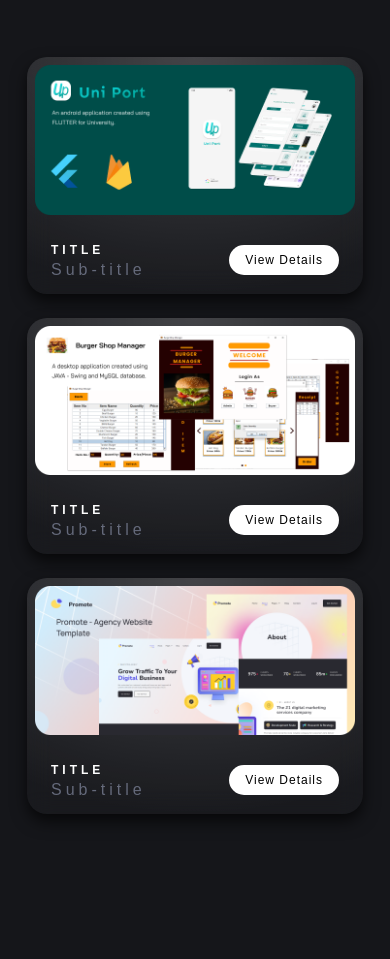
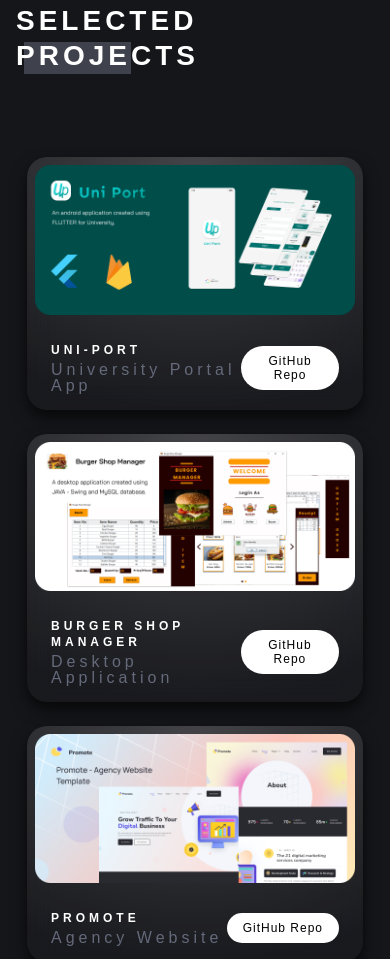
Before and after one commit to tryit-100/portfolio_website, a plain HTML site: page index.html in a window 390 px wide. Shown: the part 586-1545 px from the top of the page. Drawn offline with nearby package versions, Linux system fonts and the light colour scheme; a web font is replaced by a local one.

Commit message:
basic portfolio with scroll anim and responsive is done

```diff
--- a/index.html
+++ b/index.html
@@ -5,6 +5,8 @@
     <meta charset="UTF-8">
     <meta http-equiv="X-UA-Compatible" content="IE=edge">
     <meta name="viewport" content="width=device-width, initial-scale=1.0">
+    <!-- fav-icon -->
+    <link rel="icon" href="assets/icons/portfolio-logo.svg">
     <!-- css links -->
     <link rel="stylesheet" href="styles/colors.css">
     <link rel="stylesheet" href="styles/typography.css">
@@ -56,11 +58,13 @@
                 <span class="tooltiptext">+880 1722 100839</span>
             </div>
             <div class="tooltip">
-                <a href=""><img src="assets/icons/linked In.svg" alt="linked in icon"></a>
+                <a href="https://www.linkedin.com/in/sajid-abdullah-al-hafiz-b995801a1/" target="_blank"><img
+                        src="assets/icons/linked In.svg" alt="linked in icon"></a>
                 <span class="tooltiptext">sajid-abdullah</span>
             </div>
             <div class="tooltip">
-                <a href=""><img src="assets/icons/github.svg" alt="github icon"></a>
+                <a href="https://github.com/tryit-100" target="_blank"><img src="assets/icons/github.svg"
+                        alt="github icon"></a>
                 <span class="tooltiptext">tryit-100</span>
             </div>
         </div>
@@ -91,11 +95,12 @@
                         <div class="footer-left">
                             <img class="project-icon" src="assets/icons/uni-port-icon.png" alt="">
                             <div class="project-content">
-                                <p>Title</p>
-                                <p class="sub-title">Sub-title</p>
+                                <p>Uni-Port</p>
+                                <p class="sub-title">University Portal App</p>
                             </div>
                         </div>
-                        <button class="primary-btn">View Details</button>
+                        <button class="primary-btn"><a href="https://github.com/tryit-100/UniPort">GitHub
+                                Repo</a></button>
                     </div>
                 </div>
                 <div class="card">
@@ -106,11 +111,12 @@
                         <div class="footer-left">
                             <img class="project-icon" src="assets/icons/berger-shop-icon.png" alt="">
                             <div class="project-content">
-                                <p>Title</p>
-                                <p class="sub-title">Sub-title</p>
+                                <p>Burger Shop Manager</p>
+                                <p class="sub-title">Desktop Application</p>
                             </div>
                         </div>
-                        <button class="primary-btn">View Details</button>
+                        <button class="primary-btn"><a href="https://github.com/tryit-100/burger-shop-manager">GitHub
+                                Repo</a></button>
                     </div>
                 </div>
                 <div class="card">
@@ -121,11 +127,12 @@
                         <div class="footer-left">
                             <img class="project-icon" src="assets/icons/promote-icon.png" alt="">
                             <div class="project-content">
-                                <p>Title</p>
-                                <p class="sub-title">Sub-title</p>
+                                <p>Promote</p>
+                                <p class="sub-title">Agency Website</p>
                             </div>
                         </div>
-                        <button class="primary-btn">View Details</button>
+                        <button class="primary-btn"><a href="https://github.com/tryit-100/mid_assignment">GitHub
+                                Repo</a></button>
                     </div>
                 </div>
             </div>
@@ -198,8 +205,9 @@
                         collaborative
                         environments where I can contribute my technical expertise and leadership abilities to create
                         exceptional products.</p>
-                    <button class="primary-btn"><i><img src="assets/icons/cloud-download-alt.svg" alt=""></i>Download
-                        CV</button>
+                    <button class="primary-btn"><a href="assets/images/uni-port.png" download><img
+                                src="assets/icons/cloud-download-alt.svg" alt="">Download
+                            CV</a></button>
                 </div>
             </div>
             <div class="about-me-right">
@@ -218,8 +226,8 @@
         </section>
         <!-- 6. contact me section -->
         <section></section>
+
     </main>
-
     <!-- scroll-reveal animation js -->
     <script src="https://unpkg.com/scrollreveal"></script>
     <!-- animation js -->
--- a/js/animation.js
+++ b/js/animation.js
@@ -2,7 +2,7 @@
 
 const sr = ScrollReveal({
     distance: '30px',
-    duration: 4000,
+    duration: 1000,
     reset: true
 });
 
--- a/styles/about-me.css
+++ b/styles/about-me.css
@@ -7,6 +7,7 @@
     background-repeat: no-repeat;
     background-position: center right;
     /* height: 100vh; */
+    padding-top: 100px;
     padding-bottom: 150px;
 }
 
@@ -38,13 +39,15 @@
     letter-spacing: 2px;
     line-height: 30px;
 }
-
 .about-me-content .primary-btn{
+    width: 200px;
+}
+.about-me-content .primary-btn a{
     display: flex;
     align-items: center;
     justify-content: center;
     gap: 16px;
-    width: 200px;
+    /* width: 200px; */
 }
 
 .vertical-name{
--- a/styles/card.css
+++ b/styles/card.css
@@ -66,10 +66,15 @@
     border: none;
 }
 
-.primary-btn:hover {
+.primary-btn:active {
     color: var(--primary-text);
     background: linear-gradient(180deg, rgba(255, 255, 255, 0.05) 0%, rgba(255, 255, 255, 0.00) 100%), rgba(0, 0, 0, 0.10);
     box-shadow: 0px 6px 9px 0px rgba(0, 0, 0, 0.60), 0px 2px 3px 0px rgba(0, 0, 0, 0.12), 0px 1px 1px 0px rgba(0, 0, 0, 0.04);
+}
+
+button a{
+    text-decoration: none;
+    color: black;
 }
 
 @media screen and (min-width: 1200px) and (max-width: 1400px) {
--- a/styles/certificates.css
+++ b/styles/certificates.css
@@ -6,6 +6,7 @@
     background-repeat: no-repeat;
     background-position: center right;
     height: 150vh;
+    padding-top: 100px;
     padding-bottom: 150px;
 }
 
--- a/styles/projects.css
+++ b/styles/projects.css
@@ -6,6 +6,7 @@
     background-repeat: no-repeat;
     background-position: center right;
     height: 150vh;
+    padding-top: 100px;
     padding-bottom: 150px;
 }
 
--- a/styles/skills.css
+++ b/styles/skills.css
@@ -6,6 +6,7 @@
     background-repeat: no-repeat;
     background-position: center right;
     height: 150vh;
+    padding-top: 100px;
     padding-bottom: 150px;
 }
 
```
